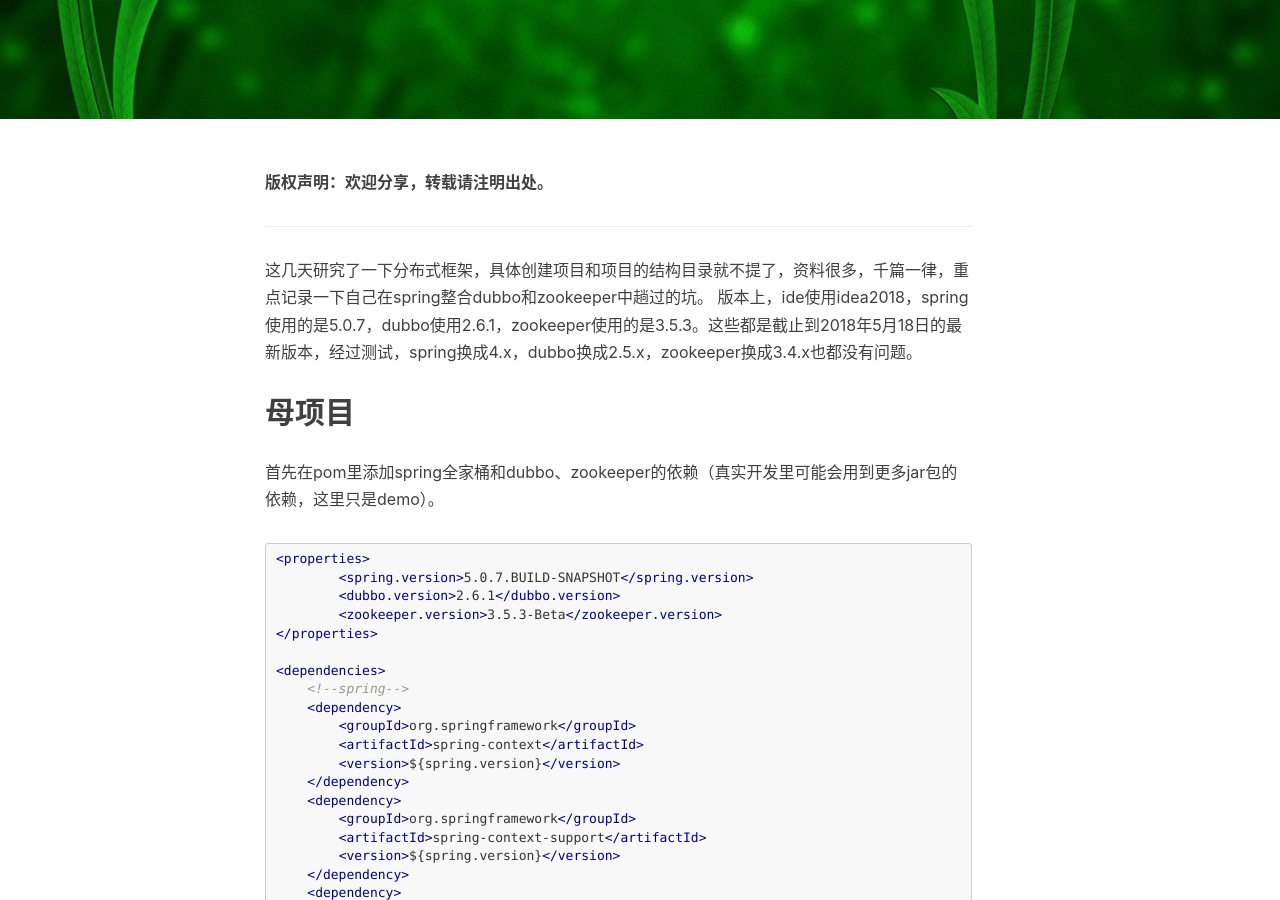
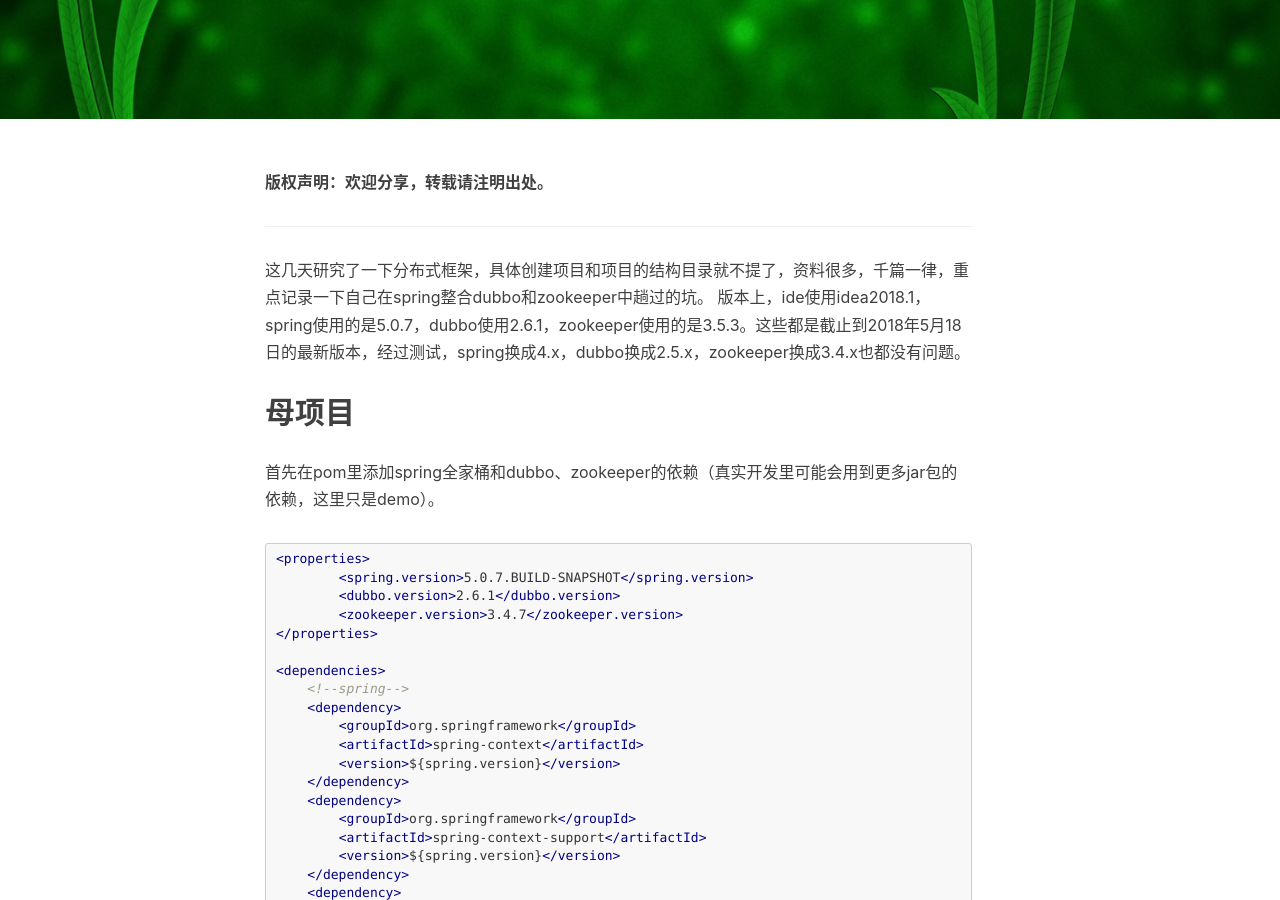
Before and after one commit to qutianyu/qutianyu.github.io, a Jekyll site: the page built from _posts/2018-05-19-Sprng整合dubbo和zookeeper.markdown, in a window 1280 px wide and 900 px high, scrolled down 464 px. Built offline with Jekyll 4.4.1, drawn with Linux system fonts in a browser that asks for light colours; nearby versions of some CDN libraries; comment, search, counter and statistics services are not loaded; some of the changed text lies outside the part shown.

Commit message:
20180521

```diff
--- a/_posts/2018-05-19-Sprng整合dubbo和zookeeper.markdown
+++ b/_posts/2018-05-19-Sprng整合dubbo和zookeeper.markdown
@@ -17,7 +17,7 @@ tags:
 
 
 这几天研究了一下分布式框架，具体创建项目和项目的结构目录就不提了，资料很多，千篇一律，重点记录一下自己在spring整合dubbo和zookeeper中趟过的坑。
-版本上，ide使用idea2018，spring使用的是5.0.7，dubbo使用2.6.1，zookeeper使用的是3.5.3。这些都是截止到2018年5月18日的最新版本，经过测试，spring换成4.x，dubbo换成2.5.x，zookeeper换成3.4.x也都没有问题。
+版本上，ide使用idea2018.1，spring使用的是5.0.7，dubbo使用2.6.1，zookeeper使用的是3.5.3。这些都是截止到2018年5月18日的最新版本，经过测试，spring换成4.x，dubbo换成2.5.x，zookeeper换成3.4.x也都没有问题。
 
 ## 母项目
 首先在pom里添加spring全家桶和dubbo、zookeeper的依赖（真实开发里可能会用到更多jar包的依赖，这里只是demo）。
@@ -25,7 +25,7 @@ tags:
 <properties>
 	<spring.version>5.0.7.BUILD-SNAPSHOT</spring.version>
 	<dubbo.version>2.6.1</dubbo.version>
-	<zookeeper.version>3.5.3-Beta</zookeeper.version>
+	<zookeeper.version>3.4.7</zookeeper.version>
 </properties>
 
 <dependencies>
```
Also changed, not shown: other parts of _posts/2018-05-19-Sprng整合dubbo和zookeeper.markdown (+1 -1 lines).
